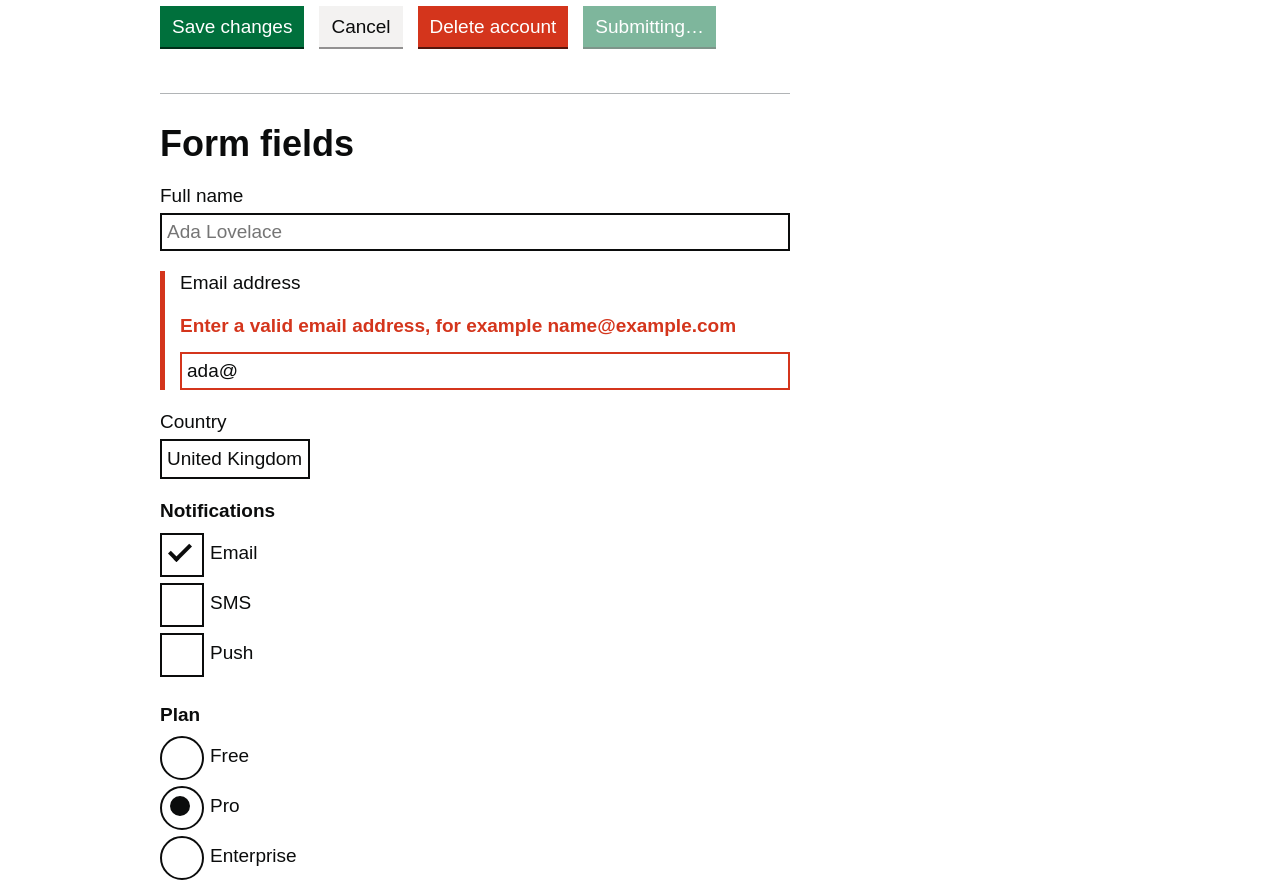
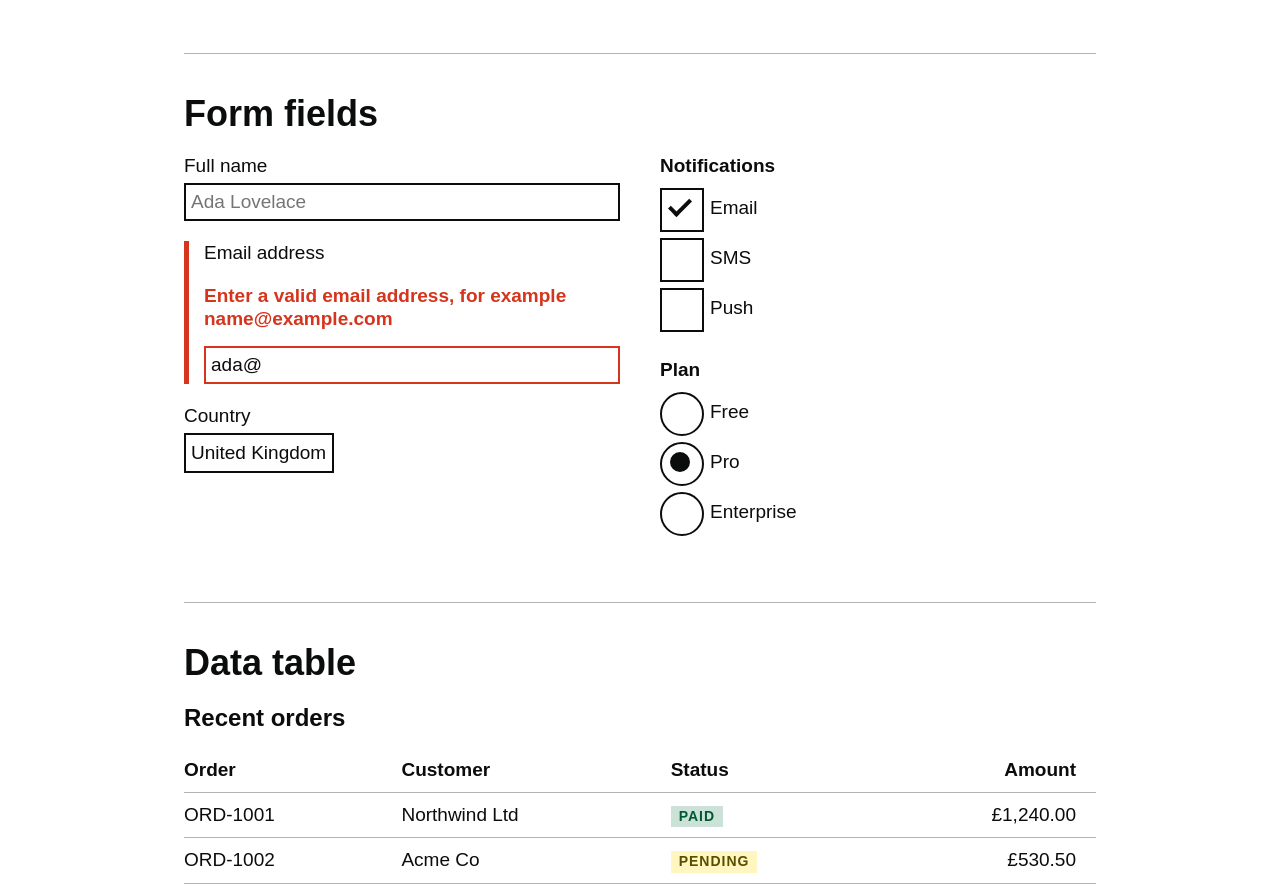
Before and after one commit to albitor-ltd/albitor-plugin-gds, a plain HTML site: page preview/index.html in a window 1280 px wide. Shown: the part 762-1653 px from the top of the page. Drawn offline with Linux system fonts and the light colour scheme.

Commit message:
style(preview): tighten layout alignment + cross-page consistency
Apply one shared skeleton across the four DS previews: a 960px centred
content column, full-width Buttons/Table/Tabs/Alerts/Empty/Tags sections,
a 2-column form (inputs left, selection controls right), and narrow 480px
left-aligned Card and Dialog. Sections line up section-for-section so the
four read as the same screen, four ways. Content-only; sample data and
DS-native component styling unchanged. Bump plugin patch version.

Co-Authored-By: Claude Opus 4.8 <noreply@anthropic.com>

```diff
--- a/preview/index.html
+++ b/preview/index.html
@@ -83,16 +83,12 @@
       }
 
       /* ---- Layout --------------------------------------------------------- */
+      /* Shared preview skeleton: a single 960px centred content column with a
+         consistent 24px gutter, matched across all four Albitor DS previews. */
       .govuk-width-container {
         max-width: 960px;
-        margin: 0 15px;
-        padding: 0;
-      }
-      @media (min-width: 40.0625em) {
-        .govuk-width-container { margin: 0 30px; }
-      }
-      @media (min-width: 1020px) {
-        .govuk-width-container { margin: 0 auto; }
+        margin: 0 auto;
+        padding: 0 24px;
       }
 
       .govuk-main-wrapper { padding-top: 20px; padding-bottom: 20px; }
@@ -100,19 +96,16 @@
         .govuk-main-wrapper { padding-top: 40px; padding-bottom: 40px; }
       }
 
-      .govuk-grid-row { margin: 0 -15px; }
-      .govuk-grid-row::after { content: ""; display: block; clear: both; }
-      .govuk-grid-column-two-thirds,
-      .govuk-grid-column-one-third,
-      .govuk-grid-column-full {
-        padding: 0 15px;
-        box-sizing: border-box;
+      /* Two-column form layout, shared across the four previews:
+         inputs on the left, selection controls on the right. */
+      .preview-form-grid {
+        display: grid;
+        grid-template-columns: repeat(auto-fit, minmax(240px, 1fr));
+        gap: 0 40px;
       }
-      @media (min-width: 40.0625em) {
-        .govuk-grid-column-two-thirds { float: left; width: 66.6667%; }
-        .govuk-grid-column-one-third { float: left; width: 33.3333%; }
-        .govuk-grid-column-full { float: left; width: 100%; }
-      }
+
+      /* Narrow surfaces (card + dialog) share one max-width across the four. */
+      .preview-narrow { max-width: 480px; }
 
       /* ---- Skip link ------------------------------------------------------ */
       .govuk-skip-link {
@@ -137,13 +130,10 @@
       .app-header__container {
         max-width: 960px;
         margin: 0 auto;
-        padding: 8px 15px;
+        padding: 10px 24px;
         display: flex;
         align-items: center;
         gap: 12px;
-      }
-      @media (min-width: 40.0625em) {
-        .app-header__container { padding: 10px 30px; }
       }
       .app-header__brand {
         display: inline-flex;
@@ -179,13 +169,10 @@
       .govuk-service-navigation__container {
         max-width: 960px;
         margin: 0 auto;
-        padding: 0 15px;
+        padding: 0 24px;
         display: flex;
         gap: 20px;
         flex-wrap: wrap;
-      }
-      @media (min-width: 40.0625em) {
-        .govuk-service-navigation__container { padding: 0 30px; }
       }
       .govuk-service-navigation__link {
         display: inline-block;
@@ -309,7 +296,7 @@
       .govuk-list > li { margin-bottom: 5px; }
       .govuk-section-break { margin: 0; border: 0; }
       .govuk-section-break--visible { border-bottom: 1px solid var(--govuk-border); }
-      .govuk-section-break--l { margin-top: 30px; margin-bottom: 30px; }
+      .govuk-section-break--l { margin-top: 40px; margin-bottom: 40px; }
       .govuk-section-break--xl { margin-top: 60px; margin-bottom: 60px; }
 
       /* ---- Buttons -------------------------------------------------------- */
@@ -723,6 +710,7 @@
 
       /* ---- Summary card (used for the card section) ----------------------- */
       .govuk-summary-card {
+        max-width: 480px;
         margin-bottom: 30px;
         border: 1px solid var(--govuk-border);
       }
@@ -751,9 +739,8 @@
       .app-dialog__body { padding: 20px; }
       .app-dialog__body > :last-child { margin-bottom: 0; }
 
-      /* ---- Empty state ---------------------------------------------------- */
+      /* ---- Empty state (full container width, shared skeleton) ------------ */
       .app-empty {
-        max-width: 480px;
         margin-bottom: 30px;
         padding: 40px 20px;
         border: 1px solid var(--govuk-border);
@@ -805,8 +792,6 @@
       <a href="#" class="govuk-back-link">Back</a>
 
       <main class="govuk-main-wrapper" id="main-content" role="main">
-        <div class="govuk-grid-row">
-          <div class="govuk-grid-column-two-thirds">
 
             <span class="govuk-caption-xl">Design system</span>
             <h1 class="govuk-heading-xl">Component preview</h1>
@@ -830,6 +815,8 @@
             <!-- 3. Form fields -->
             <h2 class="govuk-heading-l">Form fields</h2>
             <form novalidate onsubmit="return false;">
+              <div class="preview-form-grid">
+                <div>
                   <div class="govuk-form-group">
                     <label class="govuk-label" for="full-name">Full name</label>
                     <input class="govuk-input" id="full-name" name="fullName" type="text" autocomplete="name" placeholder="Ada Lovelace">
@@ -849,7 +836,9 @@
                       <option value="de">Germany</option>
                     </select>
                   </div>
+                </div>
 
+                <div>
                   <!-- Checkboxes -->
                   <div class="govuk-form-group">
                     <fieldset class="govuk-fieldset">
@@ -890,6 +879,8 @@
                         </div>
                       </div>
                     </fieldset>
+                  </div>
+                </div>
               </div>
             </form>
 
@@ -1037,8 +1028,6 @@
               <span class="govuk-tag govuk-tag--red">Failed</span>
             </p>
 
-          </div>
-        </div>
       </main>
     </div>
 
```
Also changed, not shown: .claude-plugin/plugin.json. Lines whose indentation alone changed are shown as unchanged.
